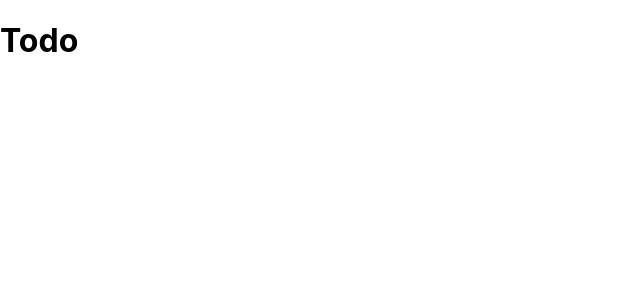
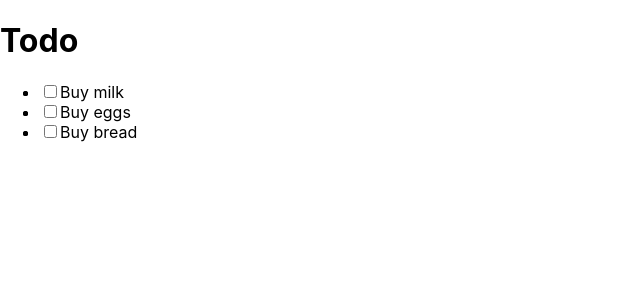
Before and after one commit to benkim077/wanted-pre-onboarding-frontend, a React (Create React App) app: page /todo in a window 1280 px wide. Shown: the top 300 px of the page, without its empty margins (0-640 px from the left). Built offline with nearby package versions, Linux system fonts and the light colour scheme; sample sign-in values are in the browser's storage.

Commit message:
Feat: Todo List 목록 조회 기능 구현

```diff
--- /dev/null
+++ b/src/components/List.tsx
@@ -0,0 +1,20 @@
+import React from 'react';
+import { TodoItem } from '@Types/todo';
+
+interface ListProps<T> {
+  list: Array<T>;
+  renderItem?: (item: T) => React.ReactNode;
+}
+
+export default function List<T>({ list, renderItem }: ListProps<T>) {
+  return (
+    <ul>
+      {list.map((item, idx) => {
+        if (renderItem) {
+          return <li key={idx}>{renderItem(item)}</li>;
+        }
+        return <li key={idx}>{String(item)}</li>;
+      })}
+    </ul>
+  );
+}
--- a/src/routes/SignIn.tsx
+++ b/src/routes/SignIn.tsx
@@ -37,7 +37,7 @@ export default function SignIn() {
     if (accessToken) {
       navigate('/todo');
     }
-  }, []);
+  }, [navigate]);
 
   return (
     <>
--- a/src/routes/Signup.tsx
+++ b/src/routes/Signup.tsx
@@ -35,7 +35,7 @@ export default function SignUp() {
     if (accessToken) {
       navigate('/todo');
     }
-  }, []);
+  }, [navigate]);
 
   return (
     <>
--- a/src/routes/Todo.tsx
+++ b/src/routes/Todo.tsx
@@ -1,7 +1,15 @@
 import React, { useEffect } from 'react';
 import { useNavigate } from 'react-router-dom';
+import { TodoItem } from '@Types/todo';
+import List from '@Components/List';
 
 export default function Todo() {
+  const todos: TodoItem[] = [
+    { id: 1, todo: 'Buy milk', isCompleted: false, userId: 1 },
+    { id: 2, todo: 'Buy eggs', isCompleted: false, userId: 1 },
+    { id: 3, todo: 'Buy bread', isCompleted: false, userId: 1 },
+  ];
+
   const navigate = useNavigate();
 
   useEffect(() => {
@@ -10,11 +18,24 @@ export default function Todo() {
     if (!accessToken) {
       navigate('/signin');
     }
-  }, []);
+  }, [navigate]);
 
   return (
     <>
       <h1>Todo</h1>
+      <List
+        list={todos}
+        renderItem={(item) => {
+          return (
+            <li>
+              <label>
+                <input type='checkbox' value={String(item.isCompleted)} />
+                <span>{item.todo}</span>
+              </label>
+            </li>
+          );
+        }}
+      />
     </>
   );
 }
--- a/tsconfig.paths.json
+++ b/tsconfig.paths.json
@@ -3,8 +3,8 @@
     "baseUrl": "src",
     "paths": {
       // "@/*": ["*"],
-      // "@Components/*": ["components/*"],
       "@Apis/*": ["apis/*"],
+      "@Components/*": ["components/*"],
       "@Routes/*": ["routes/*"],
       "@Types/*": ["types/*"],
       "@Utils/*": ["utils/*"]
```
